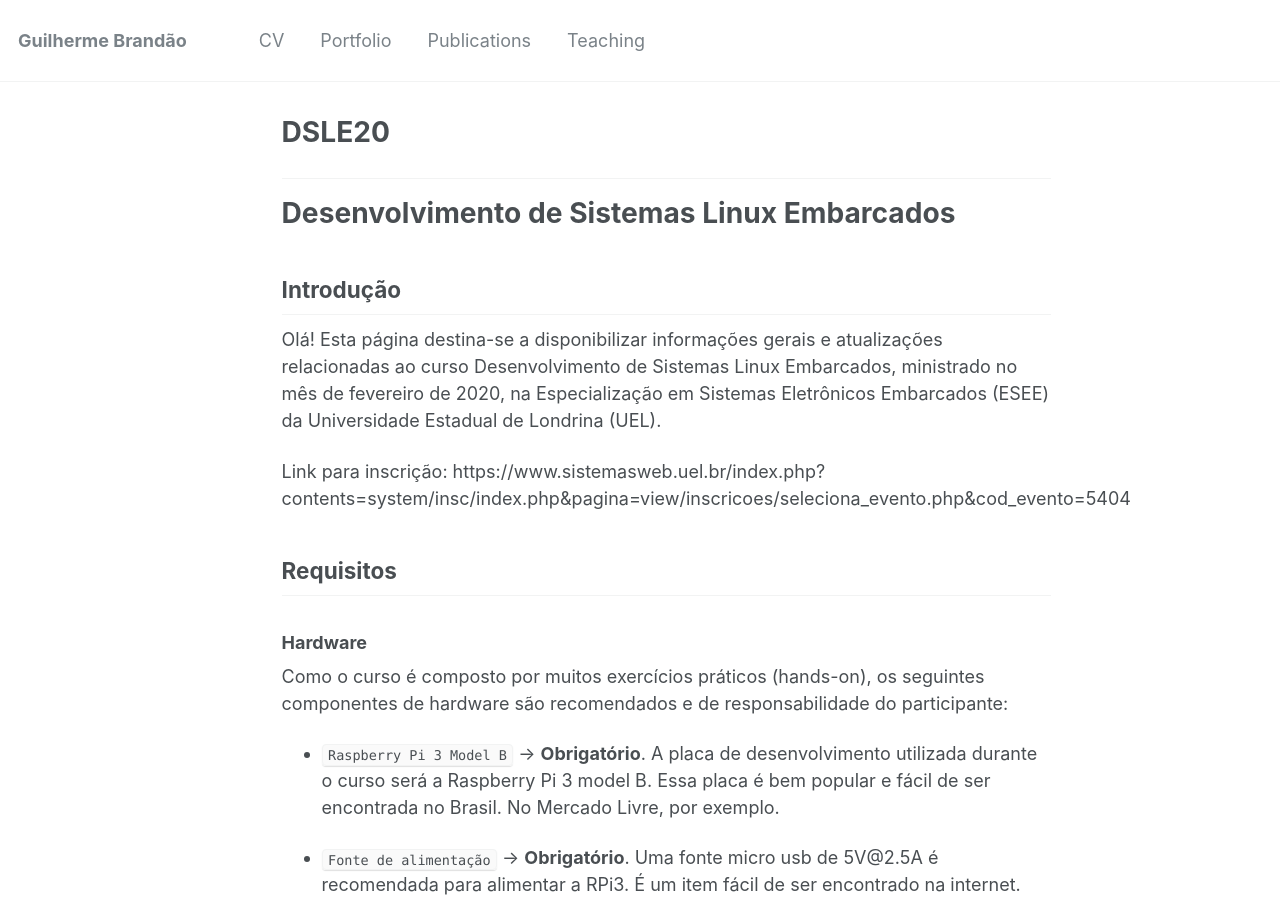
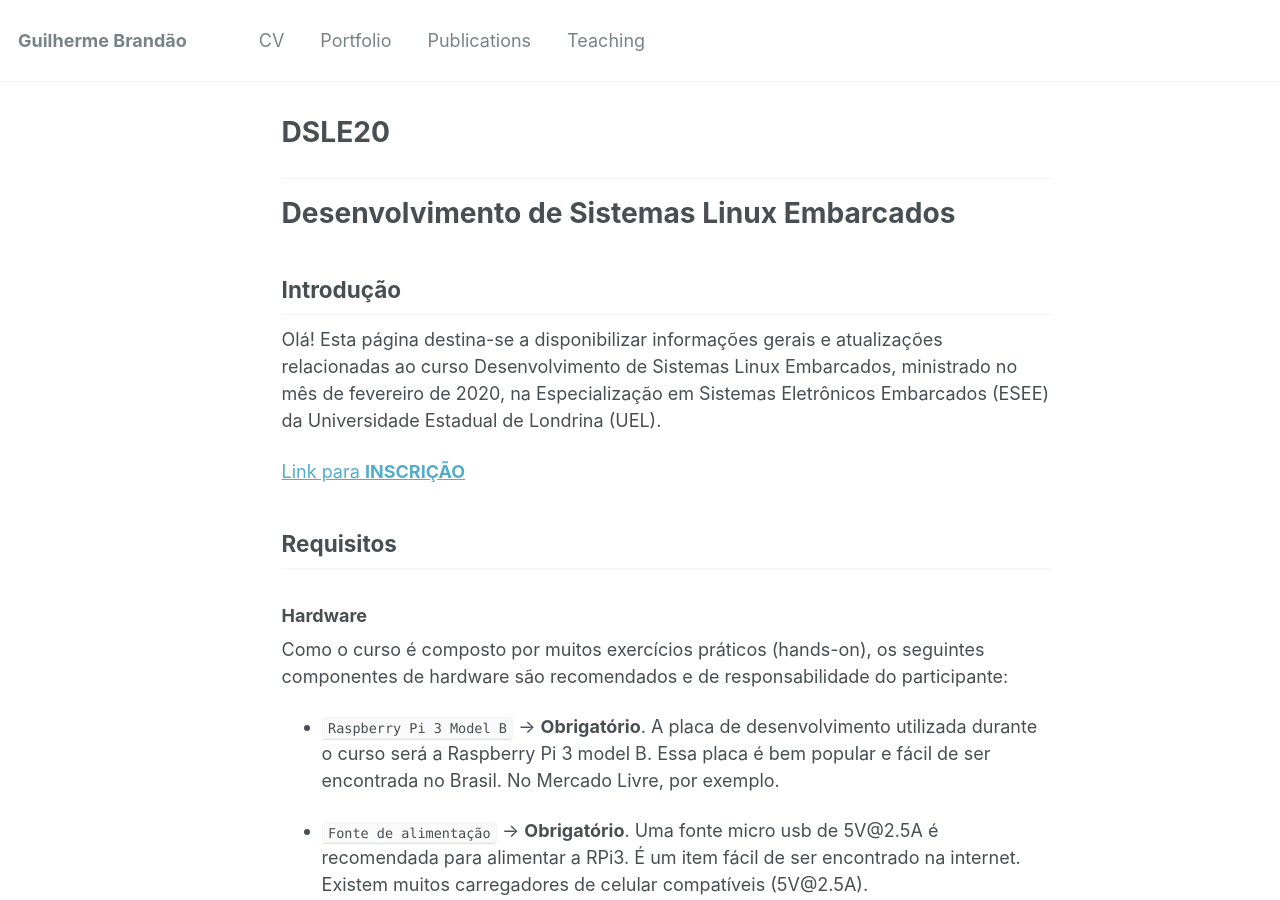
Before and after one commit to brandaogbs/brandaogbs.github.io, a Jekyll site: the page built from _pages/linux/linux.md, in a window 1280 px wide and 900 px high. Built offline with Jekyll 4.4.1, drawn with Linux system fonts in a browser that asks for light colours.

Commit message:
Update linux.md

```diff
--- a/_pages/linux/linux.md
+++ b/_pages/linux/linux.md
@@ -19,7 +19,7 @@
 
 Olá! Esta página destina-se a disponibilizar informações gerais e atualizações relacionadas ao curso Desenvolvimento de Sistemas Linux Embarcados, ministrado no mês de fevereiro de 2020, na Especialização em Sistemas Eletrônicos Embarcados (ESEE) da Universidade Estadual de Londrina (UEL).
 
-Link para inscrição: https://www.sistemasweb.uel.br/index.php?contents=system/insc/index.php&pagina=view/inscricoes/seleciona_evento.php&cod_evento=5404
+[Link para **INSCRIÇÃO**](https://www.sistemasweb.uel.br/index.php?contents=system/insc/index.php&pagina=view/inscricoes/seleciona_evento.php&cod_evento=5404)
 
 ## Requisitos
 
```
